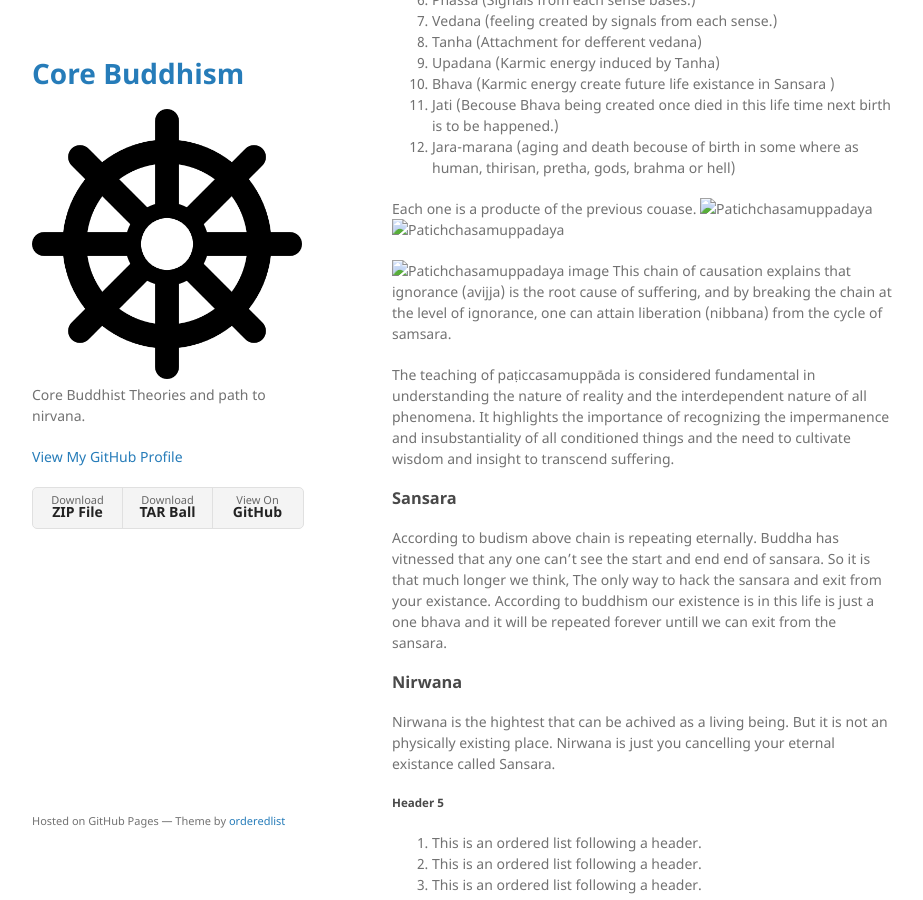
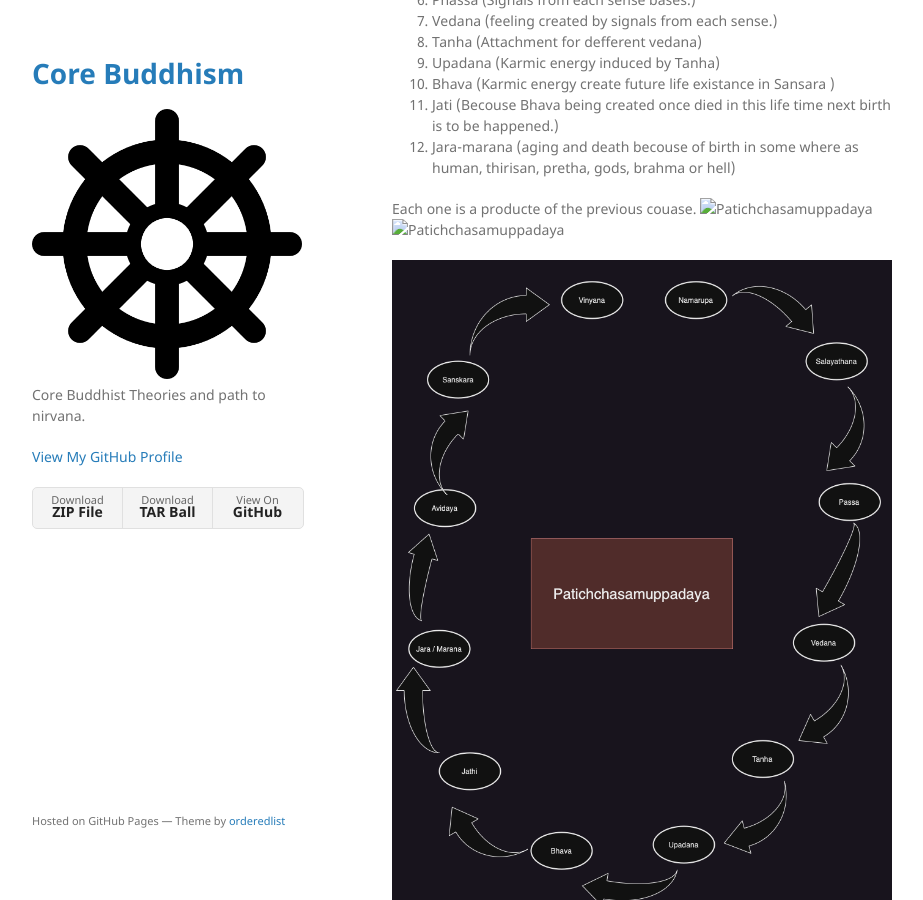
Before and after one commit to tharangar/tharangar.github.io, a Jekyll site: the page built from index.md, in a window 1280 px wide and 900 px high, scrolled down 1597 px. Shown: the whole window, without its empty margins (178-1101 px from the left). Built offline with Jekyll 4.4.1, drawn with Linux system fonts in a browser that asks for light colours; our own code applies the rules of GitHub Pages for plain Markdown files.

Commit message:
[BDSM-0007] updatin Patichchasamuppadaya  image tag

```diff
--- a/index.md
+++ b/index.md
@@ -51,10 +51,10 @@ The teaching of paṭiccasamuppāda is typically represented by a twelve-link ch
    12. Jara-marana (aging and death becouse of birth in some where as human, thirisan, pretha, gods, brahma or hell)
 
 Each one is a producte of the previous couase.
-![Patichchasamuppadaya](images/patichchasamuppada.png?raw=true "Chain reaction called patichchasamuppadaya")
+![Patichchasamuppadaya](./images/patichchasamuppada.png?raw=true "Chain reaction called patichchasamuppadaya")
 ![Patichchasamuppadaya](patichchasamuppada.png?raw=true "Chain reaction called patichchasamuppadaya")
 
-![Patichchasamuppadaya image](images/patichchasamuppada.png)
+![Patichchasamuppadaya image](https://github.com/tharangar/tharangar.github.io/blob/master/docs/images/patichchasamuppada.png)
 This chain of causation explains that ignorance (avijja) is the root cause of suffering, and by breaking the chain at the level of ignorance, one can attain liberation (nibbana) from the cycle of samsara.
 
 The teaching of paṭiccasamuppāda is considered fundamental in understanding the nature of reality and the interdependent nature of all phenomena. It highlights the importance of recognizing the impermanence and insubstantiality of all conditioned things and the need to cultivate wisdom and insight to transcend suffering.
```
